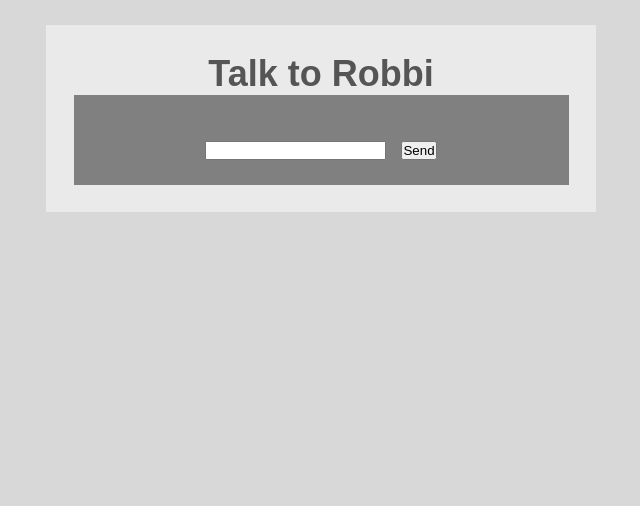
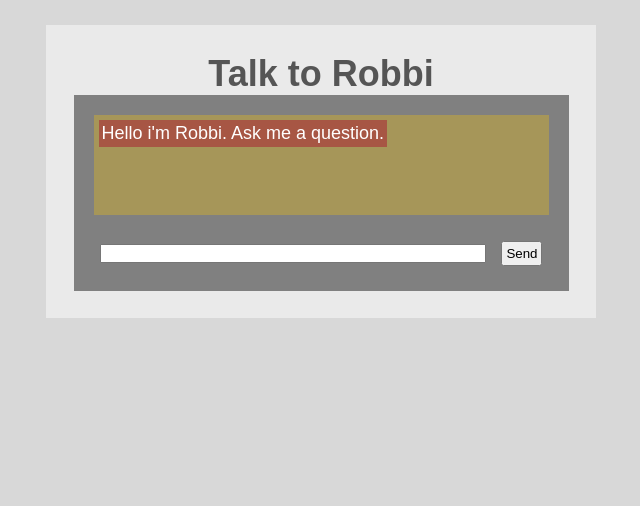
Before and after one commit to picupup/projektChatbot-Infra2022, a PHP site: page /chat.php in a window 1280 px wide. Shown: the part 95-601 px from the top of the page, without its empty margins (319-959 px from the left). Run offline with PHP 8.4, Linux system fonts and the light colour scheme; data that the repository does not hold is empty; a stand-in replaces the project's code that opens the database connection.

Commit message:
Update von 2022-09-10___17:55:04

```diff
--- a/www/chat.php
+++ b/www/chat.php
@@ -11,10 +11,10 @@ echo"<main class='messageMain'>
   <div class='message-box'>
     <h1>Talk to Robbi</h1>
     <div id='rectangle'>
-      <div id='answer'></div><br>
+      <div id='dialoge'></div><br>
       <form name='robbi' id='robbi' onsubmit='return false' >
         <input type='text' id='question' name='question'>
-        <input type='submit' value='Send' onclick='senden()'>
+        <input type='submit' value='Send' id='sub_butt' onclick='giveIn()'>
       </form>
     </div>
   </div>
--- a/www/html_parts.php
+++ b/www/html_parts.php
@@ -59,7 +59,6 @@ function html_footer(){
     include("db_connection.php");
     $conn = return_db_connection();
     echo"<footer class='footer'>
-    <script type=\"text/javascript\" src=\"dialoge.js\"></script>
             <div class='container'>
                 <p style='text-align:center;color:white;font-size:10px'>Made by: Team E in 2022<br>Module: Infrastruktur<br>University of Applied Sciences Bremerhaven</p>
             </div>
--- a/www/javaScript.js
+++ b/www/javaScript.js
@@ -1,27 +1,35 @@
-//var form = document.forms['robbi'].element['question'].value
-
-
-console.log("aus der javaScript.js");
-
-
-function senden(){
-
-	// console.log("aus der submit-Funktion");
-
-	var form = document.forms['robbi']; //DOM (Document Object Model)
-	var form_question = form['question'].value;
-	console.log(form_question);
+function giveIn(){
+	var form = document.forms['robbi'] //DOM (Document Object Model)
+	var form_question = form['question'].value
+	printChat(form_question, "question")
+	var answer = getAnswer(form_question)
+	form['question'].value = "";
+}
+function getAnswer(question){
 	var xhr = new XMLHttpRequest() //Here begins Ajax
 	xhr.onreadystatechange = function() {
 		if (xhr.readyState == 4 && xhr.status == 200) {
-			document.getElementById("answer").innerHTML = (xhr.responseText)
+			console.log(xhr.response)
+			printChat(xhr.response, "answer")
+			//chatHistory.push(xhr.response)
 		}
 	}
-	xhr.open("GET", 'call_algorithm.php' + "?question='"+form_question+"'", true);
+	xhr.open("GET", 'call_algorithm.php' + "?question='"+question+"'", true);
 	xhr.send();
-
-	form['question'].value = "";
 }
-
-
-// var message = form["name"].value
+function printChat(toPrint, flag){
+	var chat_object = document.createElement("div")
+	console.log(flag)
+	chat_object.className = flag
+	chat_object.innerHTML = toPrint
+	var chat_box = document.getElementById("dialoge")
+	chat_box.appendChild(chat_object)
+	updateScroll()
+}
+function updateScroll(){
+    var element = document.getElementById("dialoge");
+    element.scrollTop = element.scrollHeight;
+}
+window.onload = function initial(){
+	printChat("Hello i'm Robbi. Ask me a question.", "answer")
+}
--- a/www/styles.css
+++ b/www/styles.css
@@ -1,7 +1,38 @@
-#answer{
+#sub_butt{
+  width: 9%;
+  padding: 3px;
+  text-align:left
+}
+#question{
+  width: 85%;
+  text-align:left
+}
+.question{
+  color:black;
+  max-width: fit-content;
+  padding: 3px;
+  margin: 5px;
+  background-color: rgba(72, 145, 72, 0.564);
+  align-self: end;
+}
+.answer{
+  max-width: fit-content;
+  padding: 3px;
+  margin: 5px;
+  background-color: rgba(168, 33, 51, 0.537);
+}
+#dialoge{
+  background-color: rgba(181, 158, 75, 0.735);
   color: white;
+  display: flex;
+  flex-direction: column;
+  overflow-y: auto;
+  min-height: 100px;
+  max-height: 200px;
+  /* border: 1px solid black; */
 }
 #rectangle{
+  display: block;
   padding:20px;
   max-width:auto;
   max-height:auto;
```
